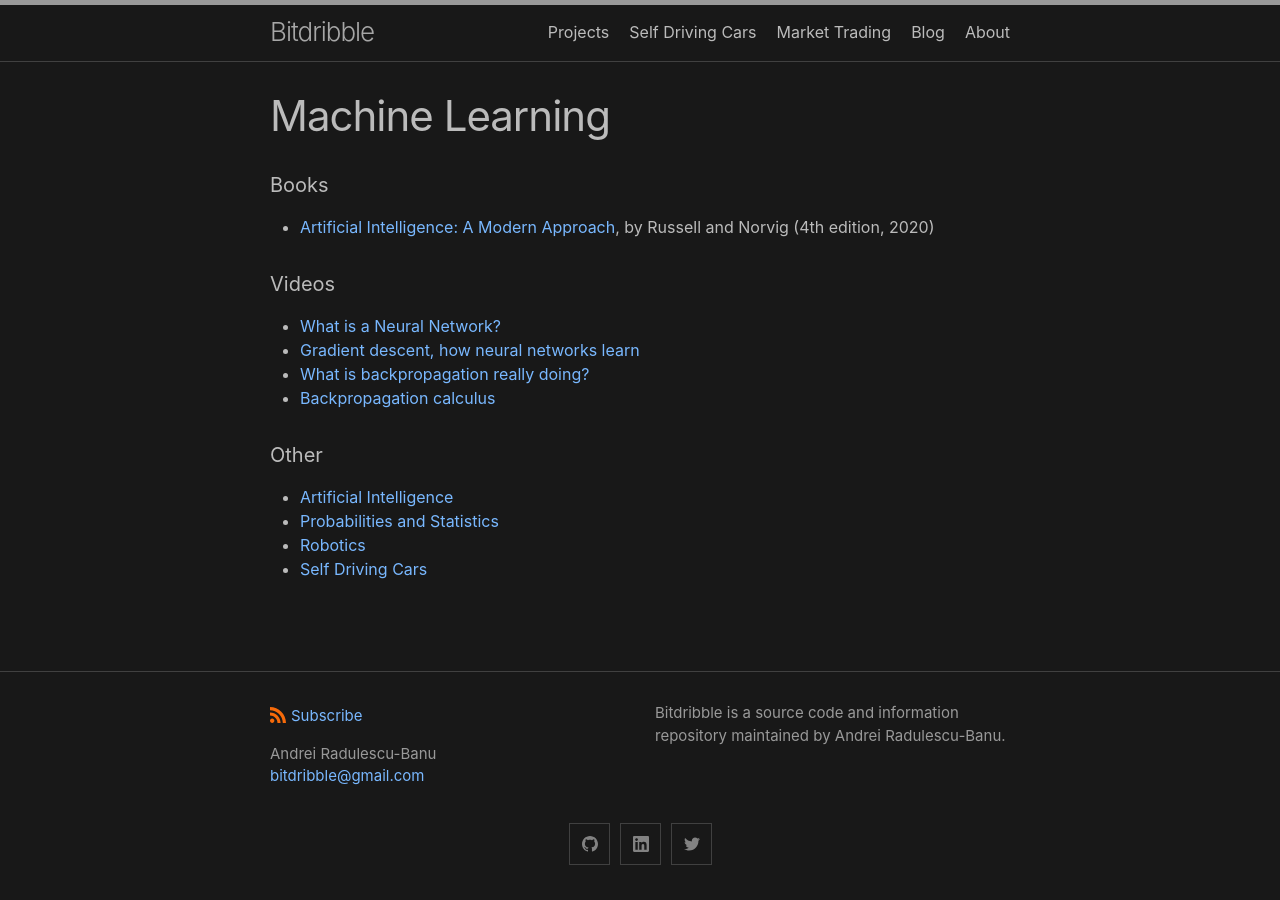
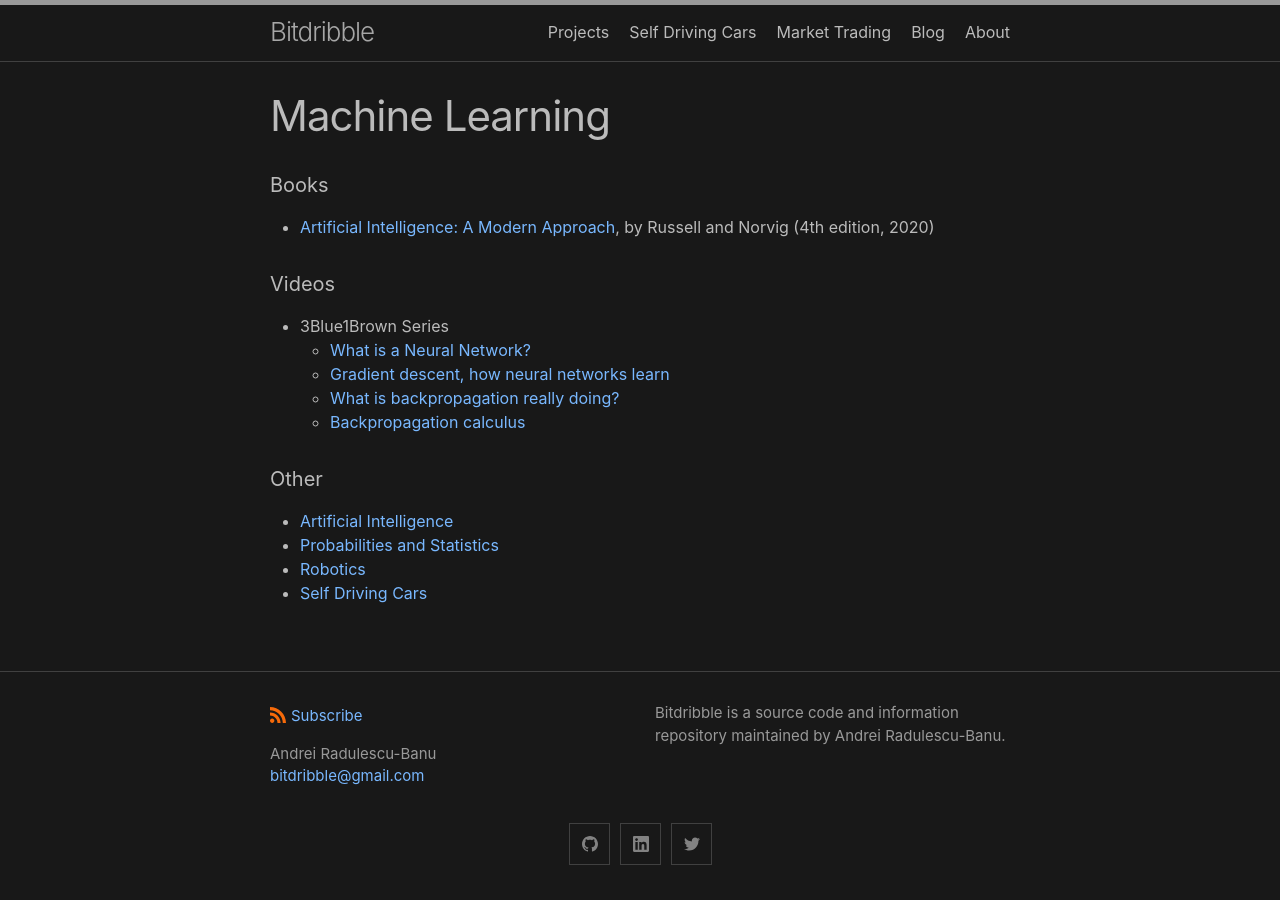
Before and after one commit to analytiq-hub/sigagent.github.io, a Jekyll site: the page built from machine_learning.md, in a window 1280 px wide. Built offline with Jekyll 4.4.1, drawn with Linux system fonts in a browser that asks for light colours.

Commit message:
*** empty log message ***

```diff
--- a/machine_learning.md
+++ b/machine_learning.md
@@ -6,10 +6,11 @@ title: Machine Learning
 * [Artificial Intelligence: A Modern Approach](repository.unimal.ac.id/1022/1/Artificial%20Intelligence%20-%20A%20Modern%20Approach%203rd%20Ed%20-%20Stuart%20Russell%20and%20Peter%20Norvig%2C%20Berkeley%20%282010%29.pdf), by Russell and Norvig (4th edition, 2020)
 
 #### Videos
-* [What is a Neural Network?](https://www.youtube.com/watch?v=aircAruvnKk)
-* [Gradient descent, how neural networks learn](https://www.youtube.com/watch?v=IHZwWFHWa-w)
-* [What is backpropagation really doing?](https://www.youtube.com/watch?v=Ilg3gGewQ5U)
-* [Backpropagation calculus](https://www.youtube.com/watch?v=tIeHLnjs5U8)
+* 3Blue1Brown Series
+  * [What is a Neural Network?](https://www.youtube.com/watch?v=aircAruvnKk)
+  * [Gradient descent, how neural networks learn](https://www.youtube.com/watch?v=IHZwWFHWa-w)
+  * [What is backpropagation really doing?](https://www.youtube.com/watch?v=Ilg3gGewQ5U)
+  * [Backpropagation calculus](https://www.youtube.com/watch?v=tIeHLnjs5U8)
 
 #### Other
 * [Artificial Intelligence](artificial_intelligence.md)
```
